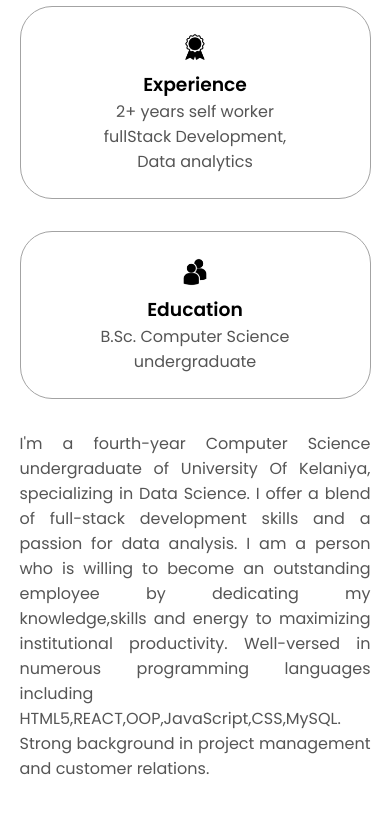
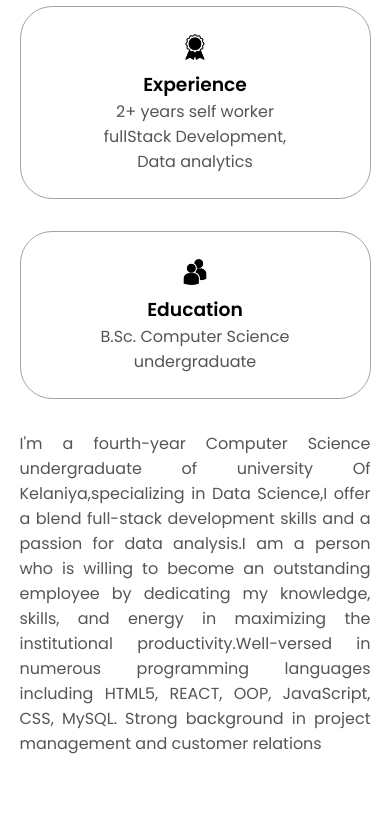
Before and after one commit to lakperera/myPortFolio, a plain HTML site: page index.html in a window 390 px wide. Shown: the part 1156-1975 px from the top of the page. Drawn offline with Linux system fonts and the light colour scheme.

Commit message:
mobile view change

```diff
--- a/index.html
+++ b/index.html
@@ -21,7 +21,7 @@
       </div>
     </nav>
     <nav id="hamburger-nav">
-      <div class="logo">John Doe</div>
+      <div class="logo">Lakshitha Perera</div>
       <div class="hamburger-menu">
         <div class="hamburger-icon" onclick="toggleMenu()">
           <span></span>
@@ -105,11 +105,16 @@
           </div>
           <div class="text-container">
             <p>
-              I'm a fourth-year Computer Science undergraduate of University Of Kelaniya,
-              specializing in Data Science. I offer a blend of full-stack development skills and a passion for data analysis.
-              I am a person who is willing to become an outstanding employee by dedicating my knowledge,skills and energy to maximizing institutional productivity.
-              Well-versed in numerous programming languages including HTML5,REACT,OOP,JavaScript,CSS,MySQL.
-              Strong background in project management and customer relations.
+              I'm a fourth-year Computer Science undergraduate
+              of university Of Kelaniya,specializing in Data
+              Science,I offer a blend full-stack development
+              skills and a passion for data analysis.I am a person
+              who is willing to become an outstanding employee
+              by dedicating my knowledge, skills, and energy in
+              maximizing the institutional productivity.Well-versed in numerous programming languages
+              including HTML5, REACT, OOP, JavaScript, CSS,
+              MySQL. Strong background in project
+              management and customer relations
             </p>
           </div>
         </div>
```
